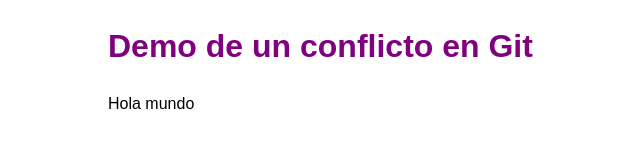
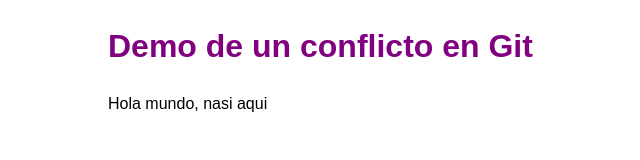
Before and after one commit to nasivuela/conflict-demo, a plain HTML site: page index.html in a window 1280 px wide. Shown: the full height of the page, 52-692 px from the left. Drawn offline with Linux system fonts and the light colour scheme.

Commit message:
Add little adjusts

```diff
--- a/index.html
+++ b/index.html
@@ -14,7 +14,7 @@
     </header>
     <main>
 
-      <p class="main__paragraph">Hola mundo</p>
+      <p class="main__paragraph">Hola mundo, nasi aqui</p>
     </main>
 
   </div>
--- a/styles/main.css
+++ b/styles/main.css
@@ -23,5 +23,5 @@ body {
 /* MAIN */
 
 .main__paragraph {
-  margin: 16px 0;
+  margin: 20px 0;
 }
```
